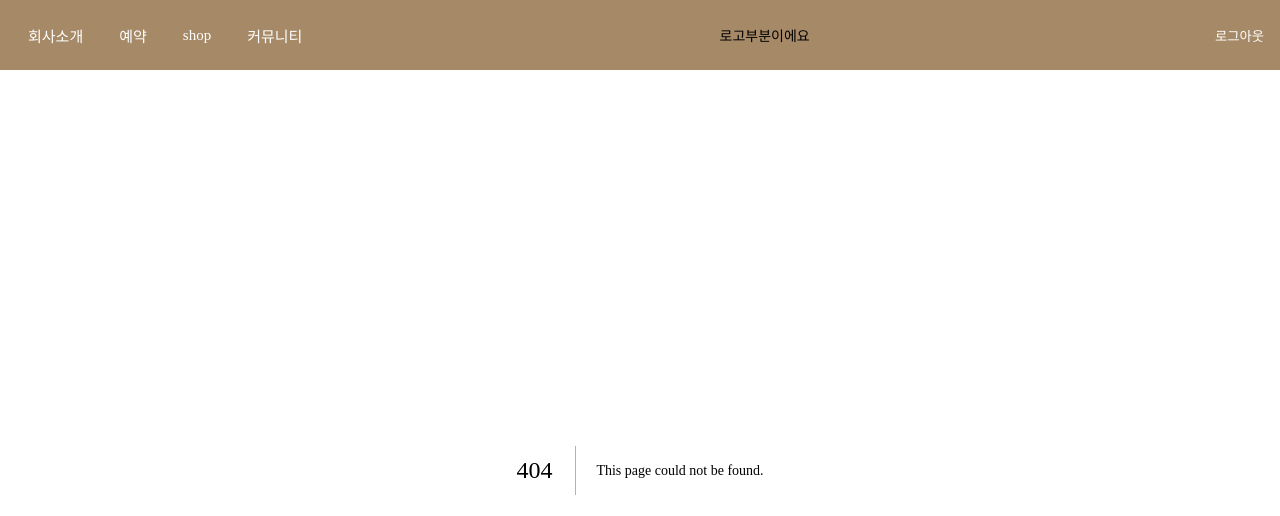
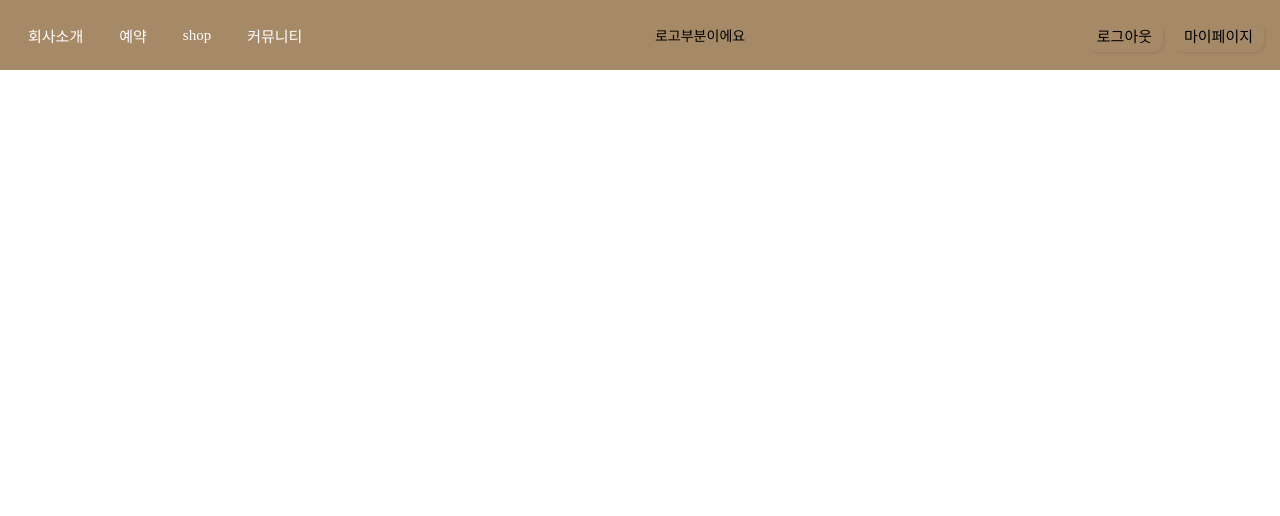
Before and after one commit to GoNyangProject/GoNyangFront, a Next.js app: page /mypage in a window 1280 px wide. Before the commit this address had no page. Shown: the top 516 px of the page. Built offline with nearby package versions, Linux system fonts and the light colour scheme; sample sign-in values are in the browser's storage; a web font is replaced by a local one.

Commit message:
userId 상태관리 추가

```diff
--- a/components/molecules/LoginButton.tsx
+++ b/components/molecules/LoginButton.tsx
@@ -1,12 +1,15 @@
 import React from 'react';
 import { HeaderLoginWrapper } from '../../styles/components/atom/Header';
 import { useRouter } from 'next/navigation';
+import Button from '../atom/Button';
 
 const LoginButton = () => {
     const router = useRouter();
     return (
-        <HeaderLoginWrapper onClick={() => router.push('/member/login')}>
-            <span>로그인</span>
+        <HeaderLoginWrapper>
+            <Button fontSize="15px" onClick={() => router.push('/member/login')}>
+                로그인
+            </Button>
         </HeaderLoginWrapper>
     );
 };
--- a/components/molecules/LogoutButton.tsx
+++ b/components/molecules/LogoutButton.tsx
@@ -1,17 +1,22 @@
 import React from 'react';
 import { HeaderLoginWrapper } from '../../styles/components/atom/Header';
 import { useRouter } from 'next/navigation';
+import Button from '../atom/Button';
+import { userStore } from '../../store/userStore';
 
 const LogoutButton = () => {
     const router = useRouter();
     const handleClickLogout = () => {
         localStorage.clear();
+        userStore.persist.clearStorage();
         router.push('/member/login');
     };
 
     return (
-        <HeaderLoginWrapper onClick={handleClickLogout}>
-            <span>로그아웃</span>
+        <HeaderLoginWrapper>
+            <Button fontSize="15px" onClick={handleClickLogout}>
+                로그아웃
+            </Button>
         </HeaderLoginWrapper>
     );
 };
--- /dev/null
+++ b/components/molecules/MypageButton.tsx
@@ -0,0 +1,20 @@
+import React from 'react';
+import { MypageWrapper } from '../../styles/components/atom/Header';
+import Button from '../atom/Button';
+import { useRouter } from 'next/navigation';
+
+const MypageButton = () => {
+    const router = useRouter();
+    const handleClickMypage = () => {
+        router.push('/mypage');
+    };
+    return (
+        <MypageWrapper>
+            <Button fontSize="15px" onClick={handleClickMypage}>
+                마이페이지
+            </Button>
+        </MypageWrapper>
+    );
+};
+
+export default MypageButton;
--- a/layouts/Header.tsx
+++ b/layouts/Header.tsx
@@ -2,10 +2,13 @@
 import React, { useEffect, useState } from 'react';
 import { HeaderLogo, HeaderWrapper, UserWrapper } from '../styles/components/atom/Header';
 import NavMenu from '../components/molecules/NavMenu';
+import LogoutButton from '../components/molecules/LogoutButton';
 import LoginButton from '../components/molecules/LoginButton';
-import LogoutButton from '../components/molecules/LogoutButton';
+import { useRouter } from 'next/navigation';
+import MypageButton from '../components/molecules/MypageButton';
 
 const Header = () => {
+    const router = useRouter();
     const [token, setToken] = useState<string | null>(null);
 
     useEffect(() => {
@@ -16,8 +19,17 @@ const Header = () => {
     return (
         <HeaderWrapper>
             <NavMenu />
-            <HeaderLogo>로고부분이에요</HeaderLogo>
-            <UserWrapper>{token ? <LogoutButton /> : <LoginButton />}</UserWrapper>
+            <HeaderLogo onClick={() => router.push('/')}>로고부분이에요</HeaderLogo>
+            <UserWrapper>
+                {token ? (
+                    <>
+                        <LogoutButton />
+                        <MypageButton />
+                    </>
+                ) : (
+                    <LoginButton />
+                )}
+            </UserWrapper>
             {/*<UserWrapper>*/}
             {/*    <LoginButton />*/}
             {/*    <LogoutButton />*/}
--- a/src/app/api/backend/route.tsx
+++ b/src/app/api/backend/route.tsx
@@ -41,11 +41,12 @@ const _fetch = async (param: Request, incomingHeaders: Headers) => {
 
     const authorization = response.headers.get('Authorization');
     const refreshToken = response.headers.get('Refresh-Token');
+    const responseJson: Response = await response.json();
     if (param.url === '/member/login' && authorization != null && refreshToken != null) {
         result.authorization = authorization;
         result.refreshToken = refreshToken;
+        result.result = responseJson.result;
     } else {
-        const responseJson: Response = await response.json();
         if (responseJson) {
             result.errorCode = responseJson.errorCode;
             result.message = responseJson.message;
--- /dev/null
+++ b/src/app/mypage/page.tsx
@@ -0,0 +1,13 @@
+'use client';
+import React, { useEffect } from 'react';
+import { userStore } from '../../../store/userStore';
+
+const Page = () => {
+    const { userData } = userStore();
+    useEffect(() => {
+        console.log(userData);
+    }, [userData]);
+    return <div>{userData.userId}</div>;
+};
+
+export default Page;
--- /dev/null
+++ b/store/userStore.ts
@@ -0,0 +1,21 @@
+import { create } from 'zustand';
+import { persist } from 'zustand/middleware';
+
+export type User = {
+    userId: string;
+};
+
+interface UserState {
+    userData: User;
+    setUserData: (userData: User) => void;
+}
+
+export const userStore = create(
+    persist<UserState>(
+        (set) => ({
+            userData: { userId: '' },
+            setUserData: (userData) => set(() => ({ userData })),
+        }),
+        { name: 'user-storage' },
+    ),
+);
--- a/styles/components/atom/Header.ts
+++ b/styles/components/atom/Header.ts
@@ -20,8 +20,9 @@ export const HeaderNavWrapper = styled.nav`
     gap: 12px;
 `;
 
-export const HeaderLoginWrapper = styled.button`
+export const HeaderLoginWrapper = styled.div`
     display: flex;
+    justify-content: center;
     align-items: center;
     color: white;
     background: transparent;
@@ -43,6 +44,7 @@ export const HeaderWrapper = styled.header`
 export const HeaderLogo = styled.div`
     font-size: 14px;
     text-align: center;
+    cursor: pointer;
 `;
 
 export const UserWrapper = styled.div`
@@ -57,3 +59,5 @@ export const ButtonWrapper = styled.div`
     width: 100%;
     gap: 10px;
 `;
+
+export const MypageWrapper = styled.div``;
```
Also changed, not shown: src/app/member/login/page.tsx (+6 -1 lines), src/app/page.tsx (+6 -2 lines).
